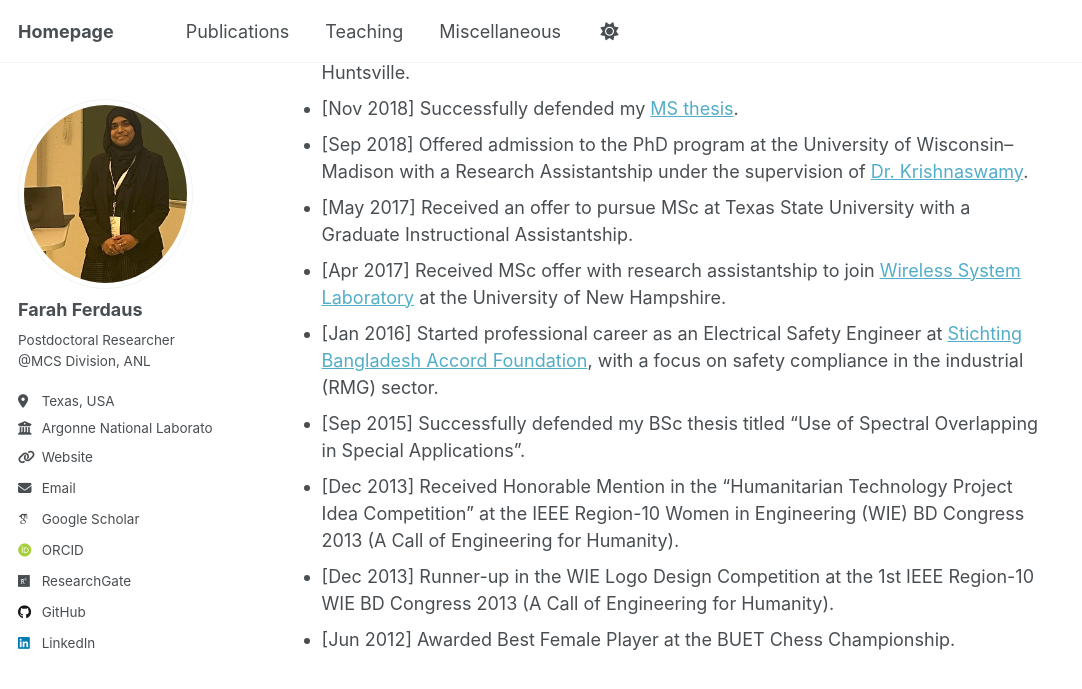
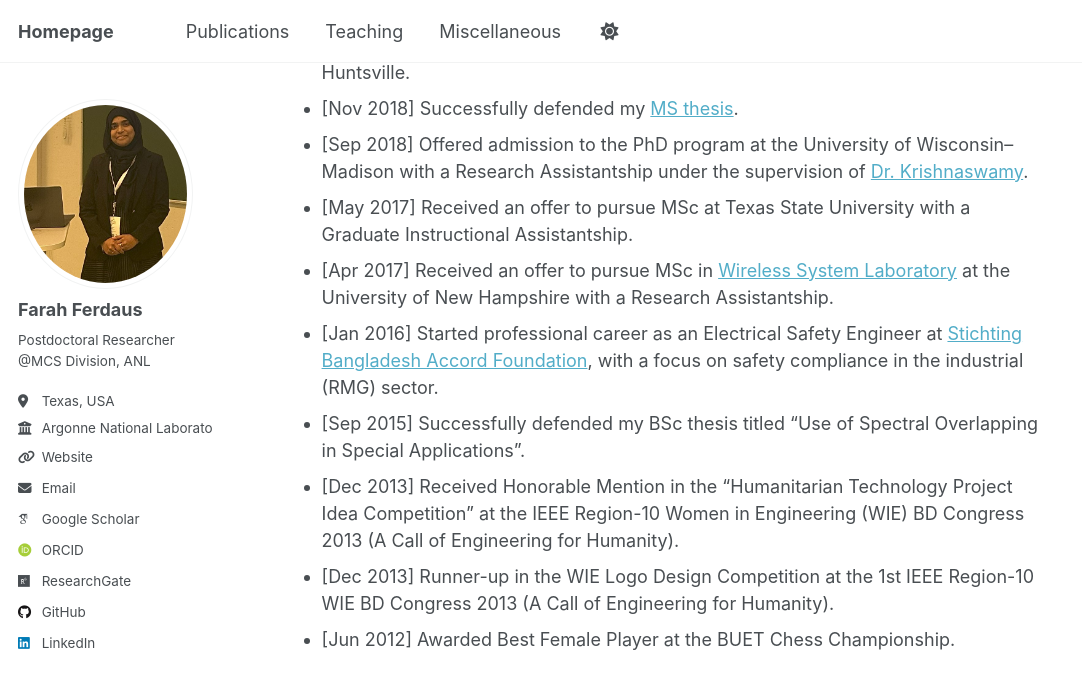
Before and after one commit to fferdaus/fferdaus.github.io, a Jekyll site: the page built from _pages/about.md, in a window 1280 px wide and 900 px high, scrolled down 3532 px. Shown: the top 689 px of the window, without its empty margins (0-1082 px from the left). Built offline with Jekyll 4.4.1, drawn with Linux system fonts in a browser that asks for light colours; some web fonts are replaced.

Commit message:
Update about.md

```diff
--- a/_pages/about.md
+++ b/_pages/about.md
@@ -88,7 +88,7 @@ She has published numerous scientific articles, including journal articles, conf
 - [Nov 2018] Successfully defended my [MS thesis](https://www.proquest.com/openview/fc2609e2f960bdda4da60559ab25f92e/1?pq-origsite=gscholar&cbl=18750&diss=y).
 - [Sep 2018] Offered admission to the PhD program at the University of Wisconsin–Madison with a Research Assistantship under the supervision of [Dr. Krishnaswamy](https://engineering.wisc.edu/directory/profile/bhuvana-krishnaswamy/).
 - [May 2017] Received an offer to pursue MSc at Texas State University with a Graduate Instructional Assistantship.
-- [Apr 2017] Received MSc offer with research assistantship to join [Wireless System Laboratory](https://nicholasjkirsch.com/) at the University of New Hampshire.
+- [Apr 2017] Received an offer to pursue MSc in [Wireless System Laboratory](https://nicholasjkirsch.com/) at the University of New Hampshire with a Research Assistantship.
 - [Jan 2016] Started professional career as an Electrical Safety Engineer at [Stichting Bangladesh Accord Foundation](https://bangladeshaccord.org/), with a focus on safety compliance in the industrial (RMG) sector.
 - [Sep 2015] Successfully defended my BSc thesis titled "Use of Spectral Overlapping in Special Applications".
 - [Dec 2013] Received Honorable Mention in the "Humanitarian Technology Project Idea Competition" at the IEEE Region-10 Women in Engineering (WIE) BD Congress 2013 (A Call of Engineering for Humanity).
```
